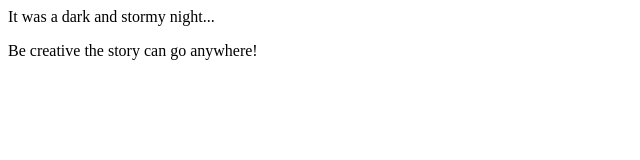
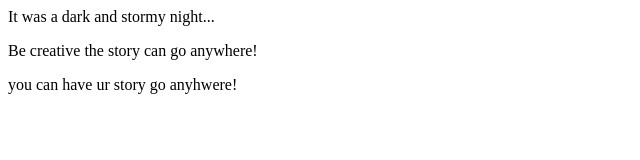
Before and after one commit to HarithaKaraturi/fireside-story, a plain HTML site: page index.html in a window 1280 px wide. Shown: the whole page, without its empty margins (0-640 px from the left). Drawn offline with Linux system fonts and the light colour scheme.

Commit message:
3rd line added

```diff
--- a/index.html
+++ b/index.html
@@ -1,6 +1,7 @@
 <html>
   <body>
     <p>It was a dark and stormy night...</p>
-	<p>Be creative the story can go anywhere!</p>
+    <p>Be creative the story can go anywhere!</p>
+    <p>you can have ur story go anyhwere!</p>
   </body>
 </html>
```
